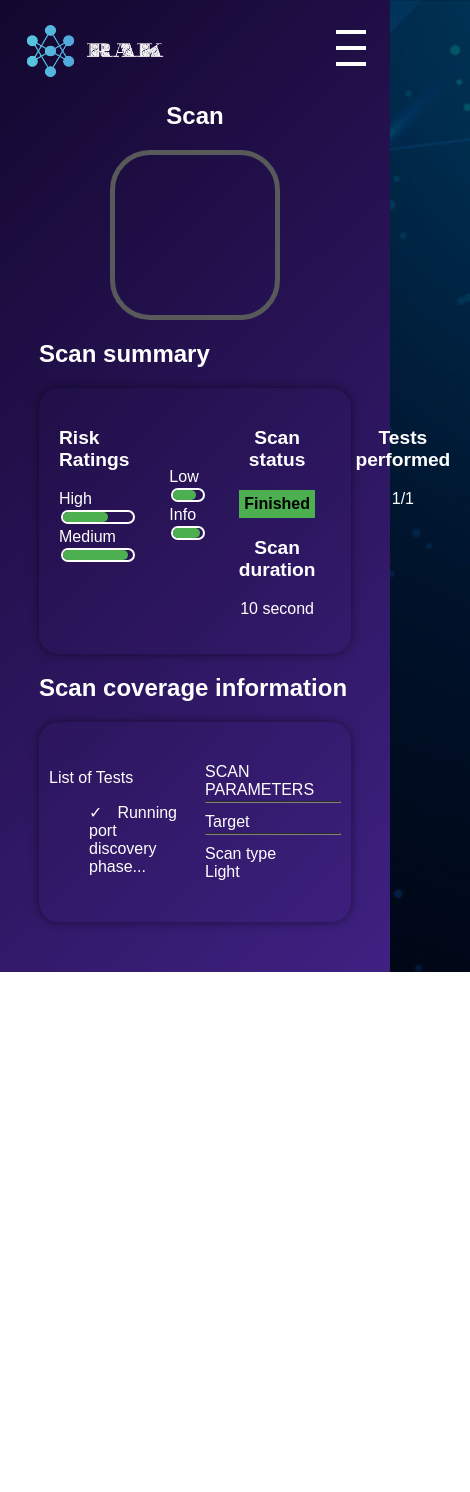
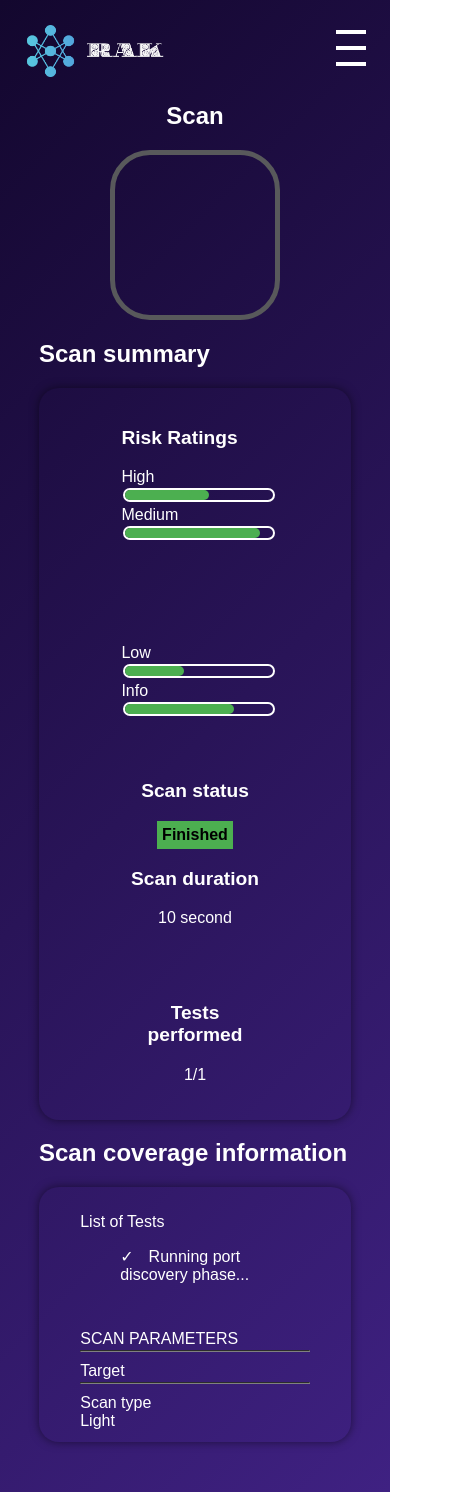
Before and after one commit to khalid10001/RAK_Net-Scanner_Project, a React (Create React App) app: page /result in a window 390 px wide. Shown: the whole page, 470 px wide, since content can reach past the window. Before the commit the page ends 972 px from the top, so only its background shows below. Built offline with nearby package versions, Linux system fonts and the light colour scheme.

Commit message:
Update layout for mobile display

```diff
--- a/src/css/Scaninformaion.module.css
+++ b/src/css/Scaninformaion.module.css
@@ -135,6 +135,7 @@
 
 .containerInfo1 {
   display: flex;
+  justify-content: space-around;
   width: 100%;
 }
 
@@ -180,3 +181,13 @@
   font-weight: bolder;
   margin: 0;
 }
+@media (max-width: 767px) {
+  .containerInfo1 {
+    flex-direction: column;
+    width: 60%;
+  }
+  .containerBox2{
+    flex-direction: column;
+    width: 80%;
+  }
+}
```
